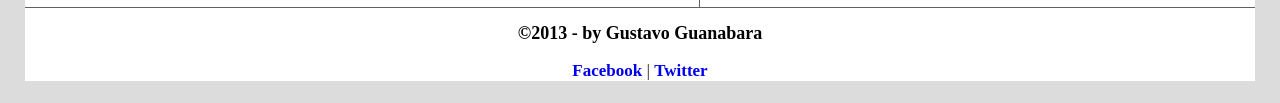
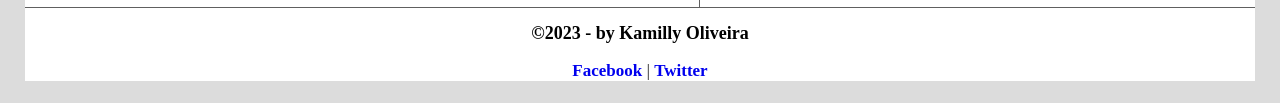
Before and after one commit to kamilly-oliveira/Projeto-Google.Glass, a plain HTML site: page projeto-glass-html5/index.html in a window 1280 px wide. Shown: the part 1951-2054 px from the top of the page. Drawn offline with Linux system fonts and the light colour scheme.

Commit message:
fix: correção footer

```diff
--- a/projeto-glass-html5/index.html
+++ b/projeto-glass-html5/index.html
@@ -126,7 +126,7 @@
 </div>
 
 <div class="end">
-    <h2 style="text-align: center;"> &copy;2013 - by Gustavo Guanabara</h2>
+    <h2 style="text-align: center;"> &copy;2023 - by Kamilly Oliveira</h2>
     <h3 style="text-align: center;"><a href="http://facebook.com" target="_blank">Facebook</a> | <a href="http://twitter.com" target="_blank">Twitter</a></h3>
 
 </div>
```
